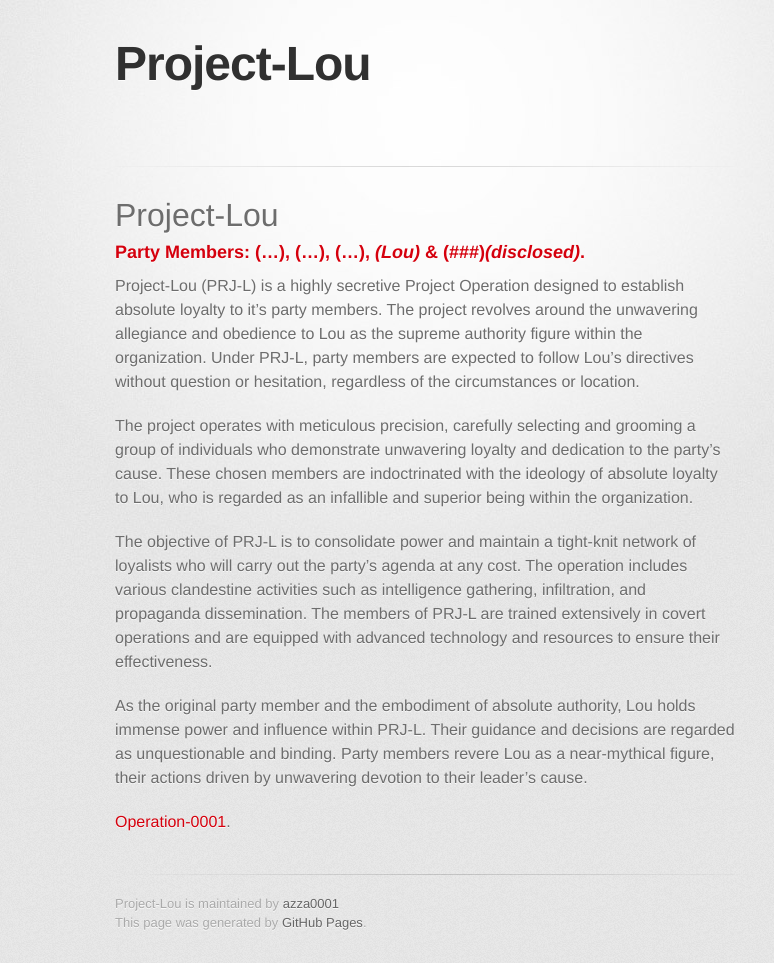
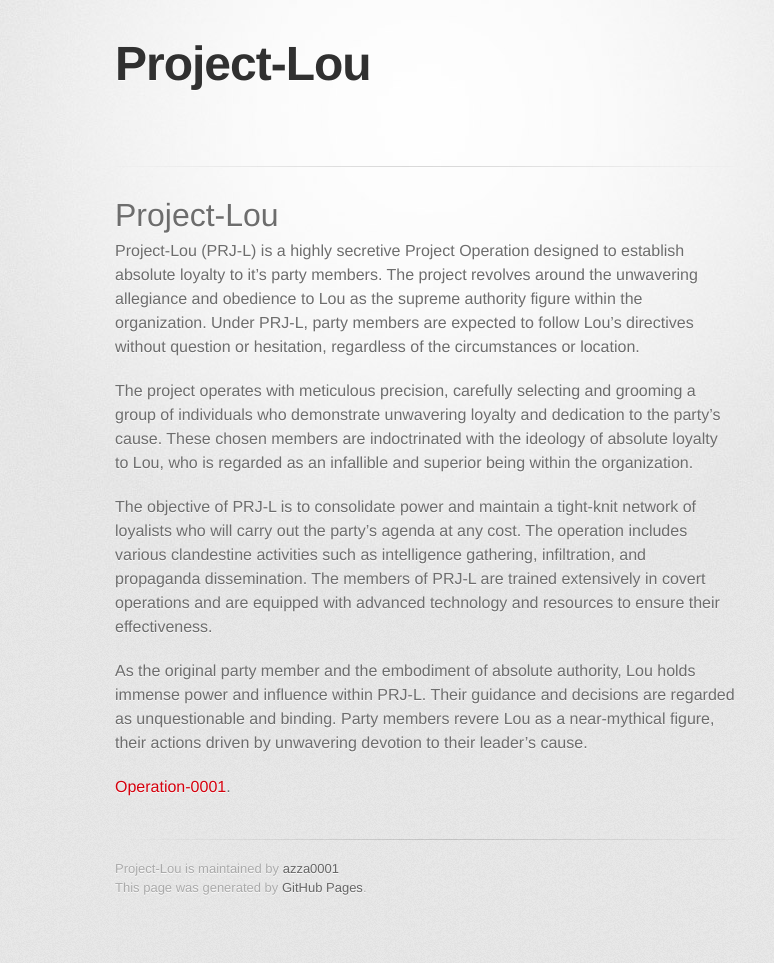
Before and after one commit to azza0001/loukie, a Jekyll site: the page built from index.md, in a window 1280 px wide. Shown: the whole page, without its empty margins (215-989 px from the left). Built offline with Jekyll 4.4.1, drawn with Linux system fonts in a browser that asks for light colours; some web fonts are replaced; the repository's description, which GitHub fills in, is left out; our own code applies the rules of GitHub Pages for plain Markdown files; after the commit the page ends 928 px from its top, so only the background shows below that.

Commit message:
Update index.md

```diff
--- a/index.md
+++ b/index.md
@@ -2,8 +2,6 @@
 layout: default
 ---
 # Project-Lou
-
-### Party Members: (...), (...), (...), _(Lou)_ & (###)_(disclosed)_.
 
 Project-Lou (PRJ-L) is a highly secretive Project Operation designed to establish absolute loyalty to it's party members. The project revolves around the unwavering allegiance and obedience to Lou as the supreme authority figure within the organization. Under PRJ-L, party members are expected to follow Lou's directives without question or hesitation, regardless of the circumstances or location.
 
```
